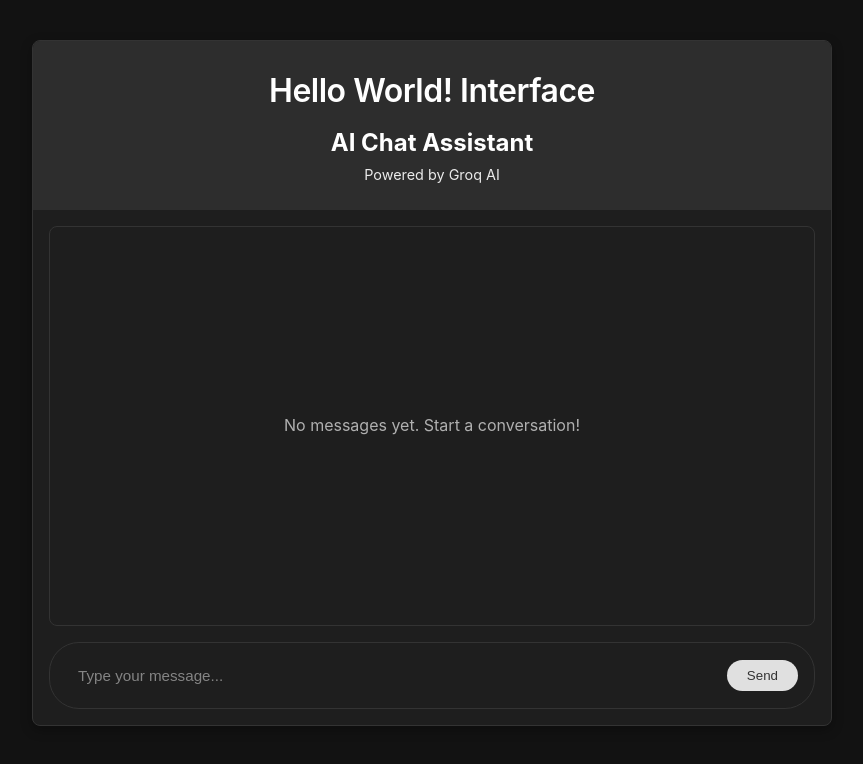
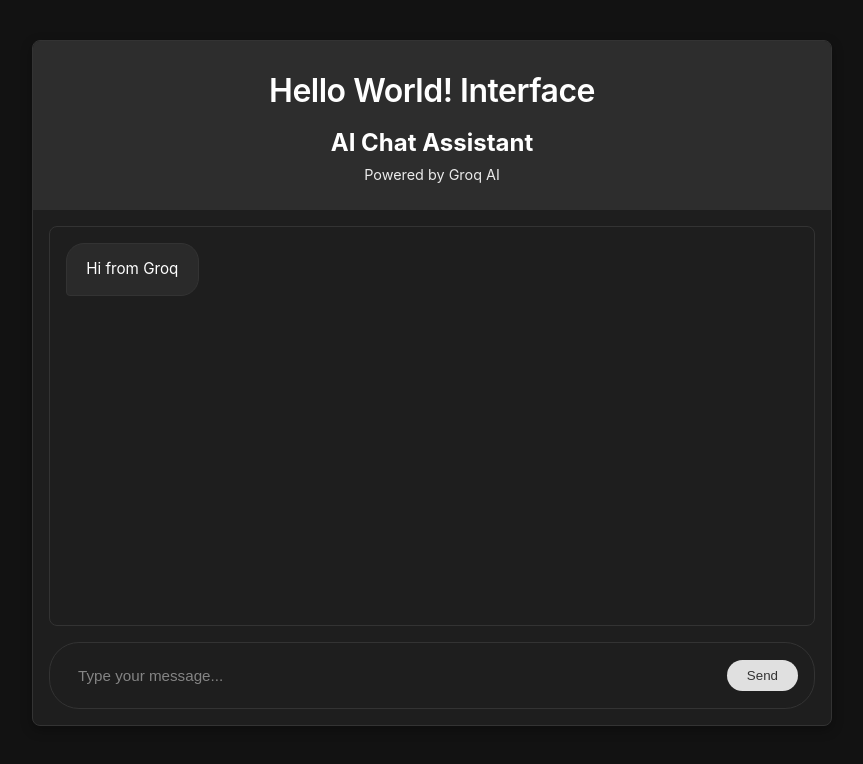
Before and after one commit to dhruv0206/HCI_openai_chatbox, a React (Create React App) app: page / in a window 1280 px wide. Shown: the top 764 px of the page, without its empty margins (208-1071 px from the left). Built offline with nearby package versions, Linux system fonts and the light colour scheme.

Commit message:
Assignment 12 initial groq message

```diff
--- a/src/App.js
+++ b/src/App.js
@@ -10,6 +10,13 @@ function App() {
   //   });
   const { messages, input, handleInputChange, handleSubmit } = useChat({
     api: "/api/groq",
+    initialMessages: [
+      {
+        id: "initial-groq-message",
+        role: "assistant",
+        content: "Hi from Groq",
+      },
+    ],
   });
 
   return (
```
